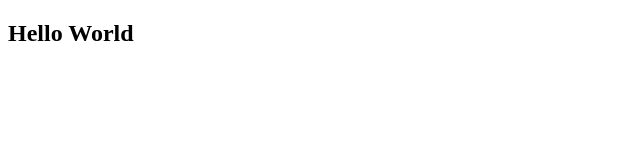
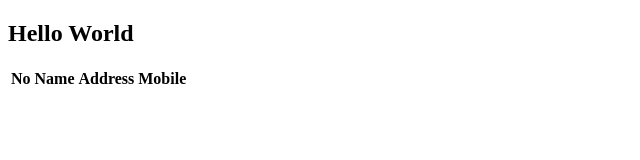
Before and after one commit to mtechsoft/gitproject, a plain HTML site: page index.html in a window 1280 px wide. Shown: the whole page, without its empty margins (0-640 px from the left). Drawn offline with Linux system fonts and the light colour scheme.

Commit message:
2nd commit

```diff
--- a/index.html
+++ b/index.html
@@ -8,5 +8,13 @@
 </head>
 <body>
     <h2>Hello World</h2>
+    <table>
+        <thead>
+            <th>No</th>
+            <th>Name</th>
+            <th>Address</th>
+            <th>Mobile</th>
+        </thead>
+    </table>
 </body>
 </html>
```
